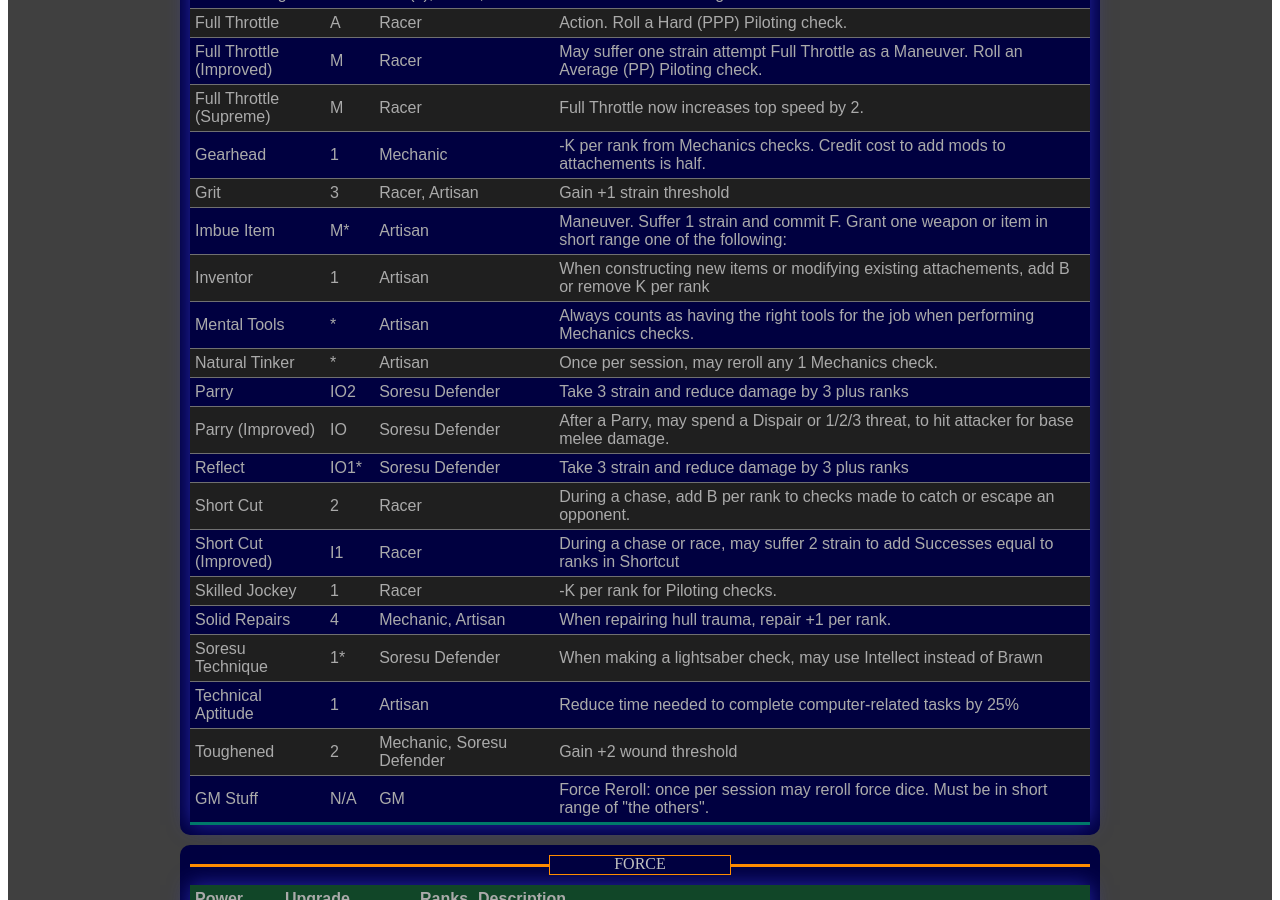
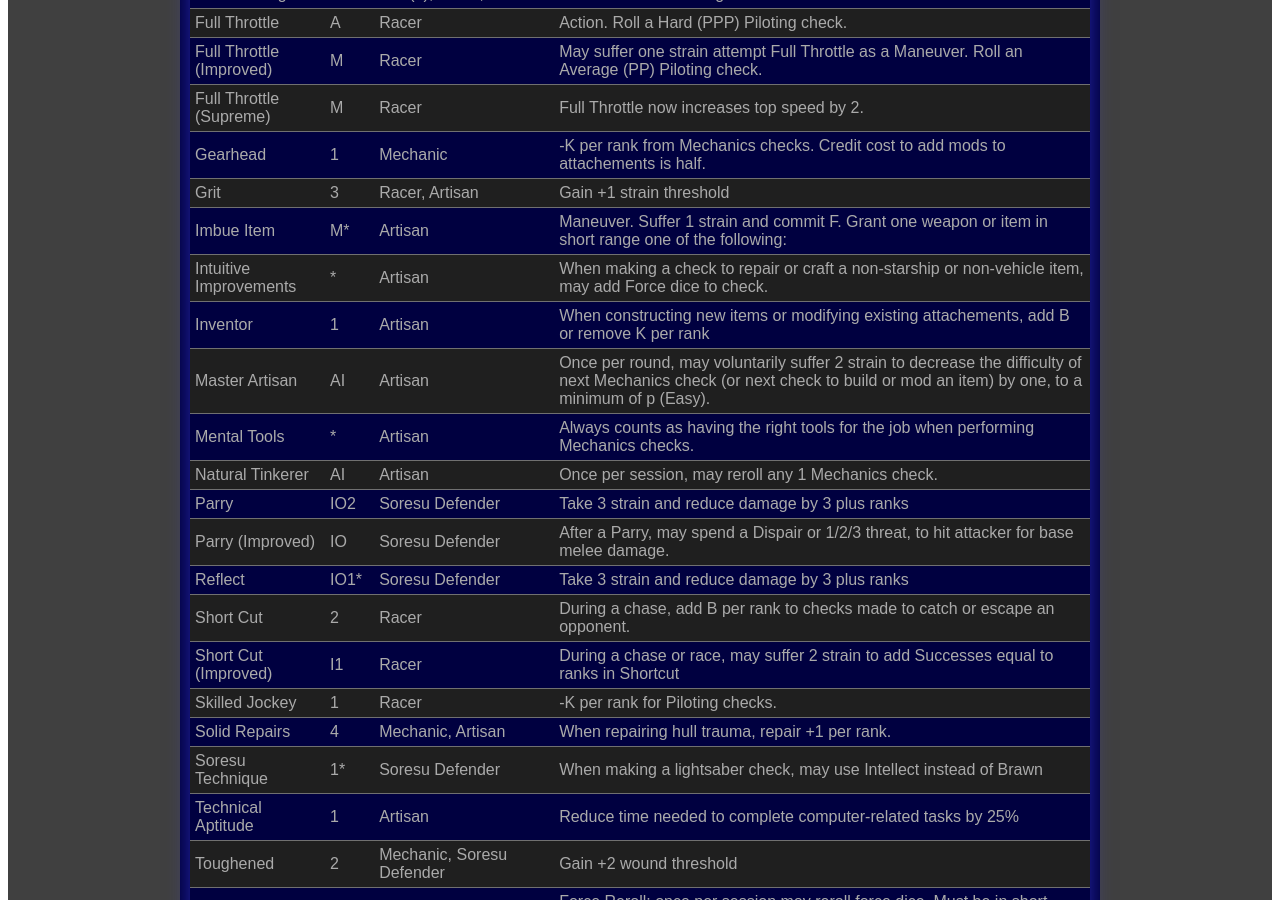
Before and after one commit to GrahamFrye/Conflicted-Alliances, a Jekyll site: the page characters/chaz/index.html, which Jekyll copies as it is, in a window 1280 px wide and 900 px high, scrolled down 1507 px. Built offline with Jekyll 4.4.1, drawn with Linux system fonts in a browser that asks for light colours.

Commit message:
Update index.html
Added Intuitive Improvements and Master Artisan

```diff
--- a/characters/chaz/index.html
+++ b/characters/chaz/index.html
@@ -515,11 +515,29 @@
                     <br>Suffer 1 strain each turn while force die is committed.</span></td>
                 </tr>
                 <tr>
+                  <td>Intuitive Improvements</td>
+                  <td>*</td>
+                  <td>Artisan</td>
+                  <td>When making a check to repair or craft a non-starship or non-vehicle item, may add Force dice to check.
+                    <span class="hide">
+                    May spend 2 L/D to permanetley increase hard points of item by 1,
+                     to a max of 2 additional hard points.
+                    <br>An item may only be improved this way once.</span></td>
+                </tr>
+                <tr>
                   <td>Inventor</td>
                   <td>1</td>
                   <td>Artisan</td>
                   <td>When constructing new items or modifying existing attachements,
                      add B or remove K per rank</td>
+                </tr>
+                <tr>
+                  <td>Master Artisan</td>
+                  <td>AI</td>
+                  <td>Artisan</td>
+                  <td>Once per round, may voluntarily suffer 2 strain to decrease the
+                    difficulty of next Mechanics check (or next check to build or mod an item)
+                     by one, to a minimum of p (Easy).</td>
                 </tr>
                 <tr>
                   <td>Mental Tools</td>
@@ -529,8 +547,8 @@
                     the job when performing Mechanics checks.</td>
                 </tr>
                 <tr>
-                  <td>Natural Tinker</td>
-                  <td>*</td>
+                  <td>Natural Tinkerer</td>
+                  <td>AI</td>
                   <td>Artisan</td>
                   <td>Once per session, may reroll any 1 Mechanics check.</td>
                 </tr>
```
